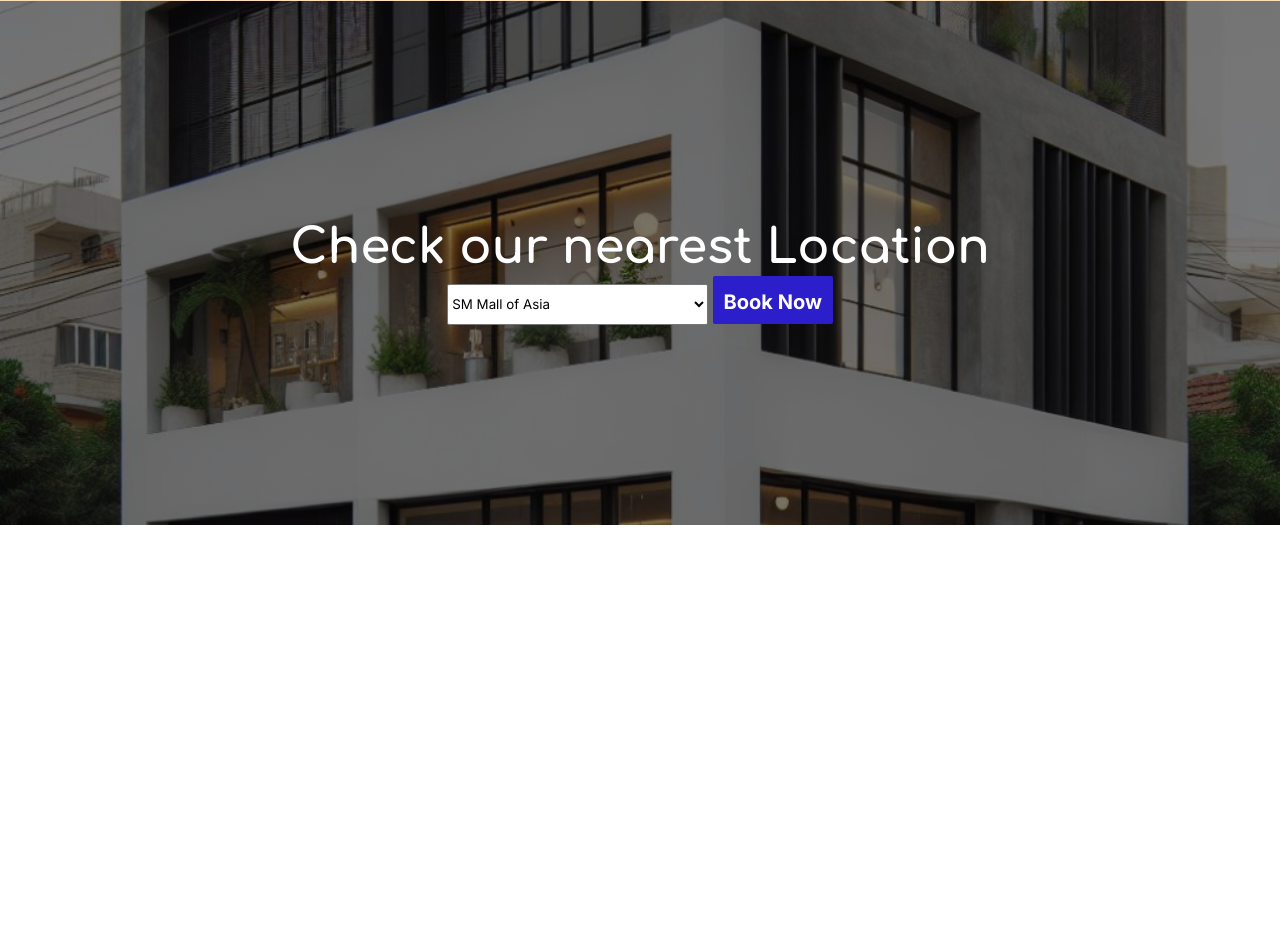
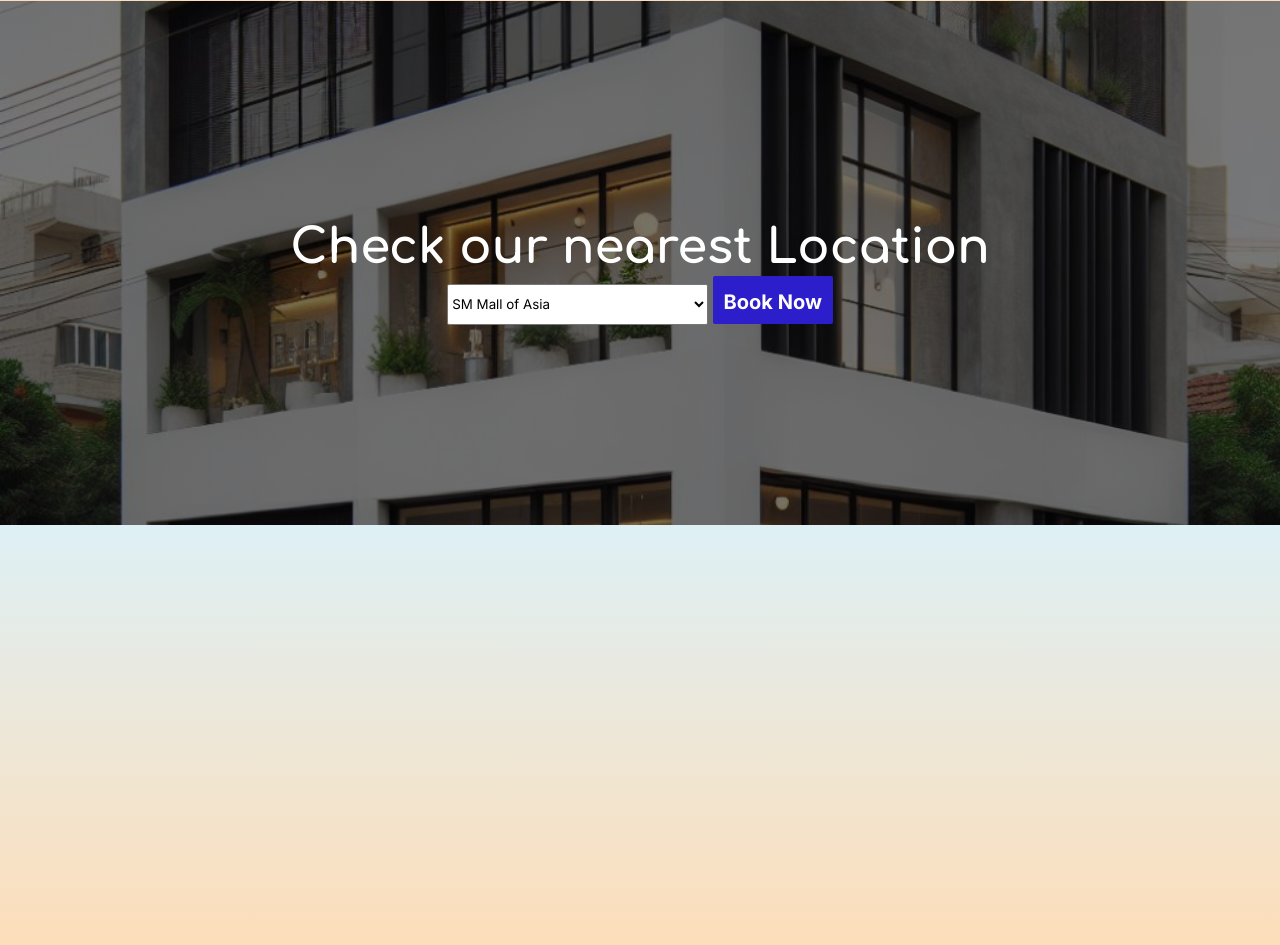
Before and after one commit to jadetindoy/Masculinique, a plain HTML site: page index.html in a window 1280 px wide. Shown: the part 4610-5555 px from the top of the page. Before the commit the page ends 5135 px from the top, so only its background shows below. Drawn offline with Linux system fonts and the light colour scheme.

Commit message:
additional information

```diff
--- a/index.html
+++ b/index.html
@@ -120,6 +120,11 @@
             <a href="#" class="btn">Book Now</a>
         </div>
     </section>
+    <section class="footer">
+        <div class="">
+
+        </div>
+    </section>
 
 </body>
 </html>
--- a/style.css
+++ b/style.css
@@ -320,4 +320,12 @@ body {
     border-radius: 2px;
     background: #2C1ECA;
   }
+
+  /*---footer --*/
+  .footer {
+    background: linear-gradient(180deg, #DEF0F5 0%, #FDDEBA 100%);
+    padding: 20px; /* Add padding for spacing */
+    padding-top: 400px;
+  }
+
 @media only screen and (max-width: 600px)
```
Also changed, not shown: src/doctor.png (added).
